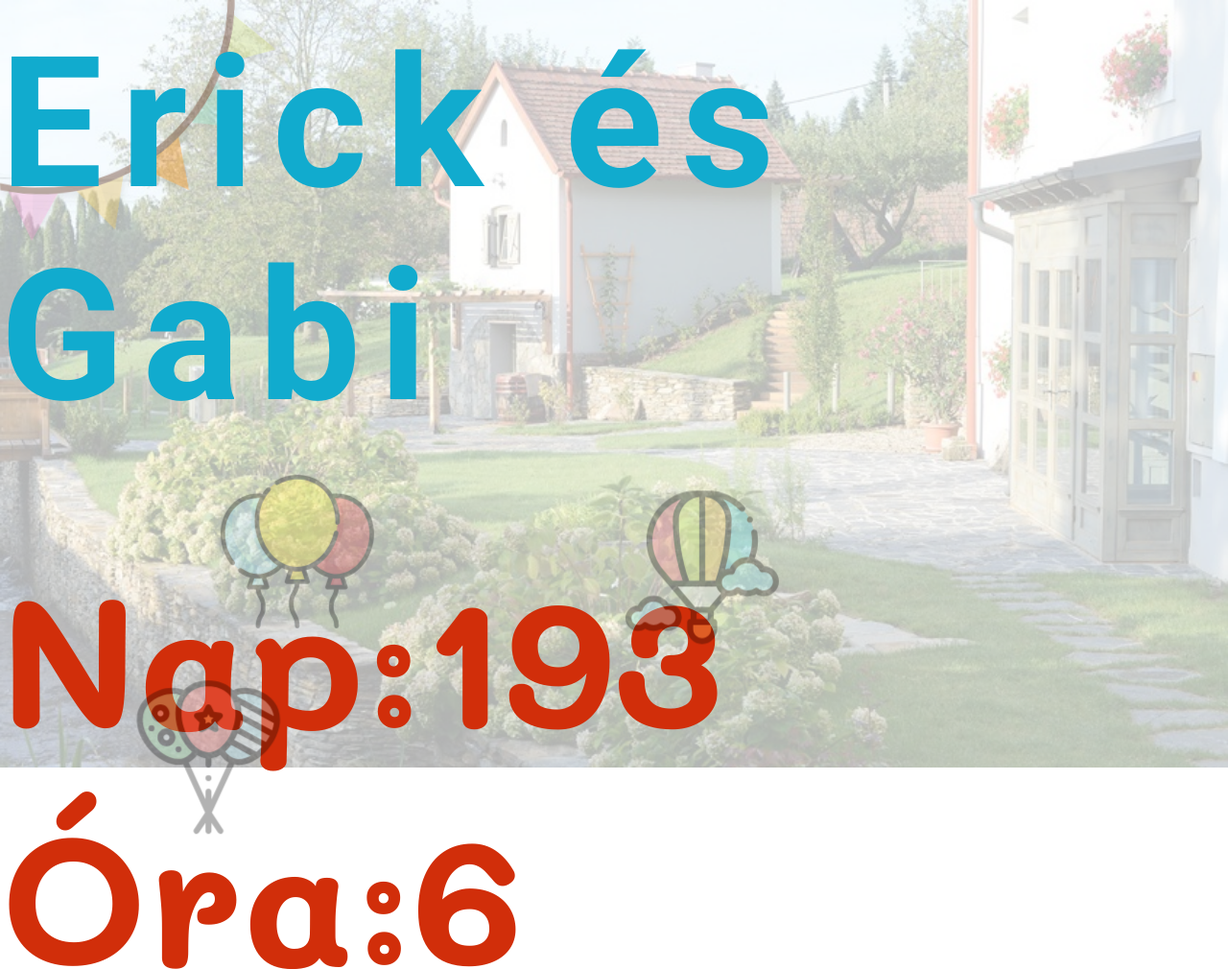
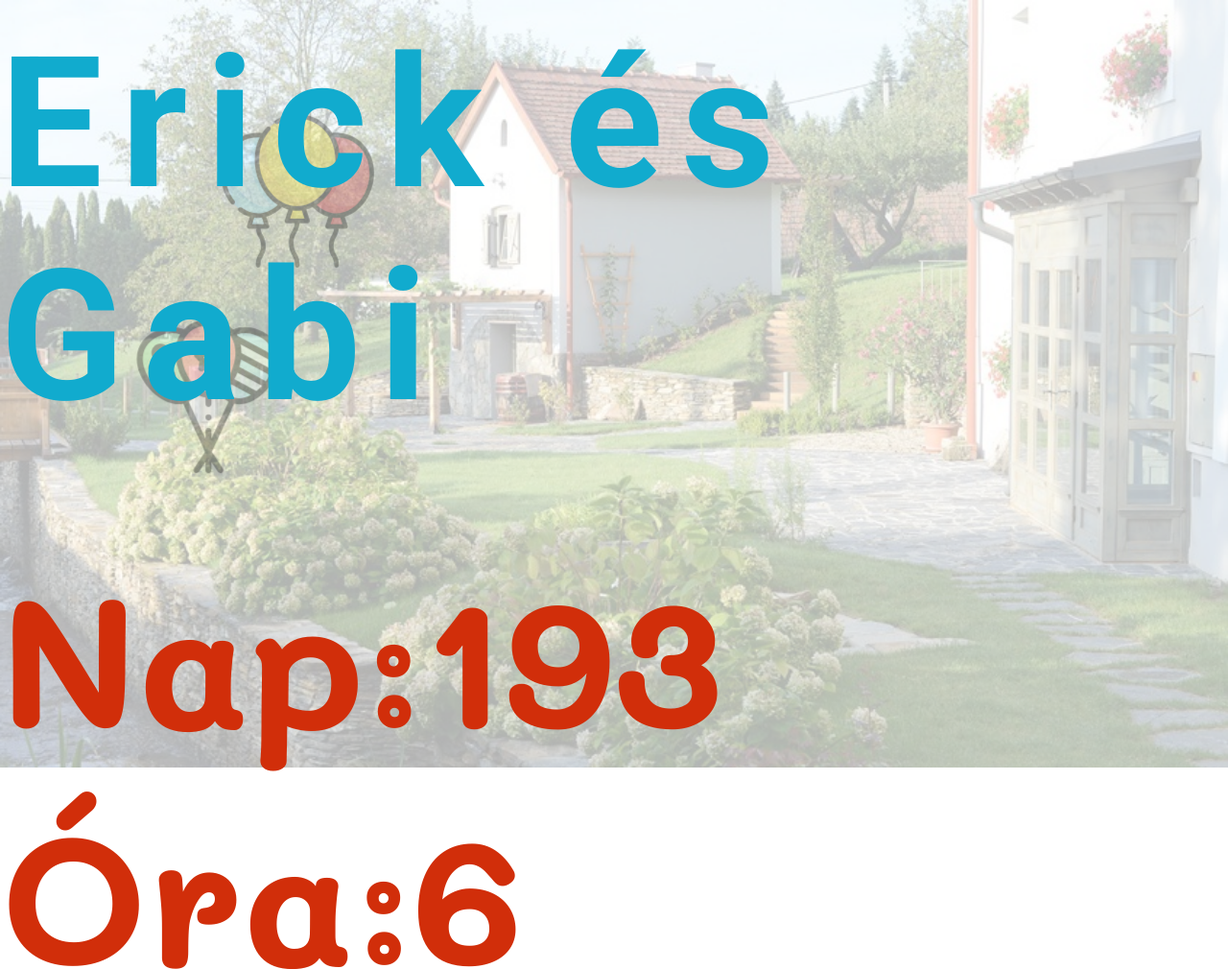
Before and after one commit to erickgruber/Eskuvo, a plain HTML site: page index.html in a window 1280 px wide. Shown: the top 1010 px of the page at 96% size. Drawn offline with Linux system fonts and the light colour scheme.

Commit message:
removed ballon svg, galand svg

```diff
--- a/css/main.css
+++ b/css/main.css
@@ -30,8 +30,9 @@
 }
 
 .containare-garland img {
-  width: 100vw;
-  transform: rotate(-2deg);
+  width: 300px;
+  height: 200px;
+  transform: rotate(-25deg);
   filter: drop-shadow(0px 4px 4px rgba(0, 0, 0, 0.25));
   animation: garland 4s infinite;
 }
@@ -114,9 +115,8 @@
 }
 
 .air-balloon-1 img {
-  top: 5px;
-  width: 20vw;
-  height: 20vh;
+  width: 10vw;
+  height: 10vh;
   opacity: 0.3;
 }
 
@@ -139,7 +139,7 @@
 /* Floating Balloons */
 .float-b-1 {
   animation-name: float-a-b-1;
-  animation-duration: 50s;
+  animation-duration: 5s;
   animation-iteration-count: infinite;
   animation-timing-function: ease-in-out;
 }
@@ -160,10 +160,10 @@
 
 @keyframes float-a-b-1 {
   0% {
-    transform: translate(100px, 0);
+    transform: translate(0, 0);
   }
   50% {
-    transform: translate(0px, -350px);
+    transform: translate(0px, 350px);
   }
   75% {
     transform: translate(0, 200px);
--- a/index.html
+++ b/index.html
@@ -11,17 +11,10 @@
   <body>
     <div class="container">
       <div class="container-countdown">
-        <div class="containare-garland">
+        <!-- <div class="containare-garland">
           <img src="assets/svg/garland.svg" alt="Zászlók" />
-        </div>
-        <div class="container-greeting">
-          <h3>Úristen, házasodunk</h3>
-          <h1>Erick és Gabi</h1>
-          <div class="container-letters"></div>
-          <div class="container-numbers" id="container-numbers"></div>
-        </div>
-      </div>
-    <!-- Balloons -->
+        </div> -->
+         <!-- Balloons -->
       <div class="container-balloons">
         <div class="balloon-2 float-b-2">
           <img src="assets/svg/balloons-2.svg" alt="Balloons" />
@@ -31,11 +24,19 @@
         </div>
       </div>
       <!-- Air balloon -->
-      <div class="air-balloon-container">
+      <!-- <div class="air-balloon-container">
         <div class="air-balloon-1 float-b-1">
             <img src="assets/svg/hot-air-balloon.svg" alt="Balloons" />
+        </div> -->
+      </div>
+        <div class="container-greeting">
+          <h3>Úristen, házasodunk</h3>
+          <h1>Erick és Gabi</h1>
+          <div class="container-letters"></div>
+          <div class="container-numbers" id="container-numbers"></div>
         </div>
       </div>
+
     </div>
     <script src="js/app.js"></script>
   </body>
```
